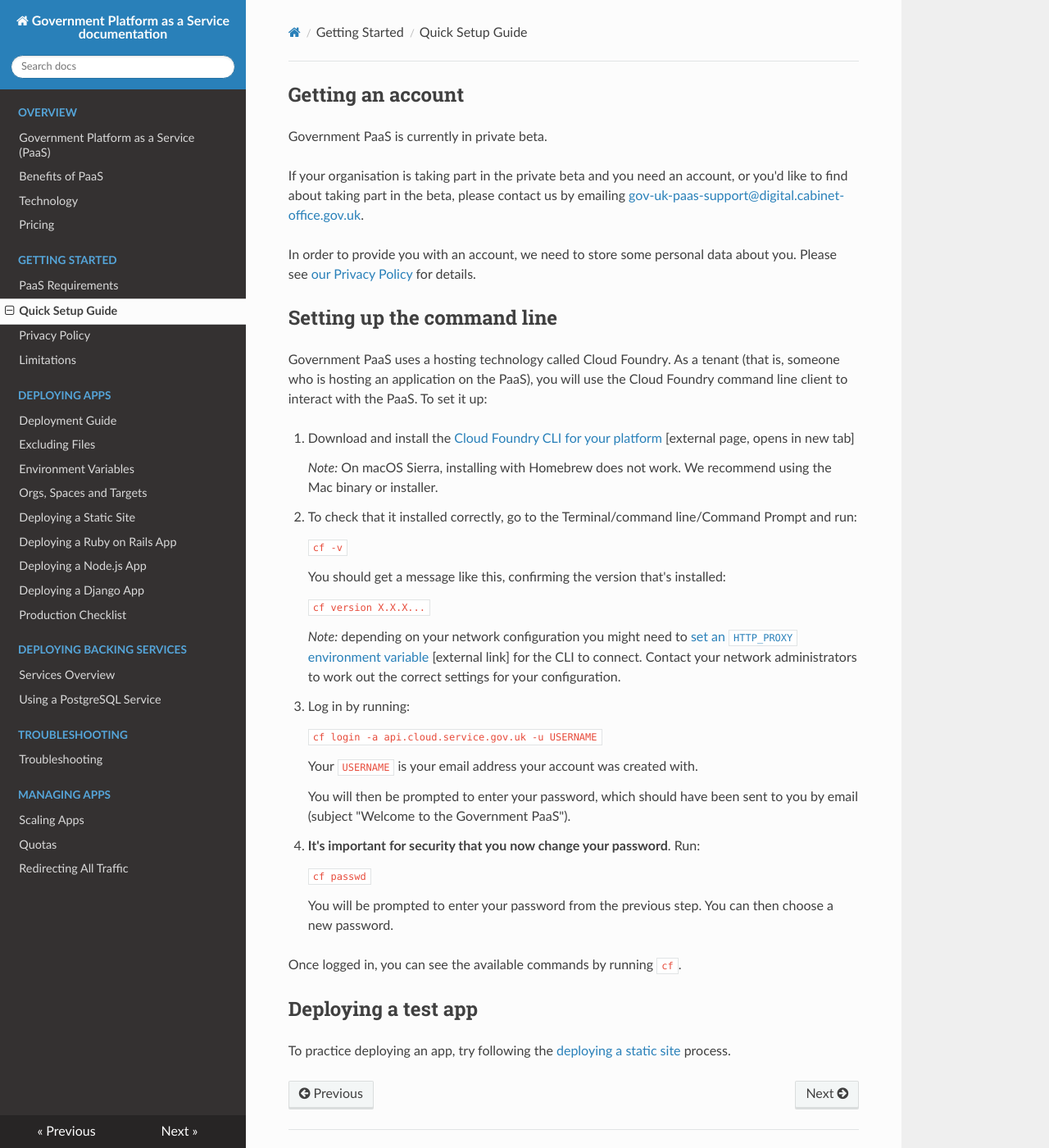
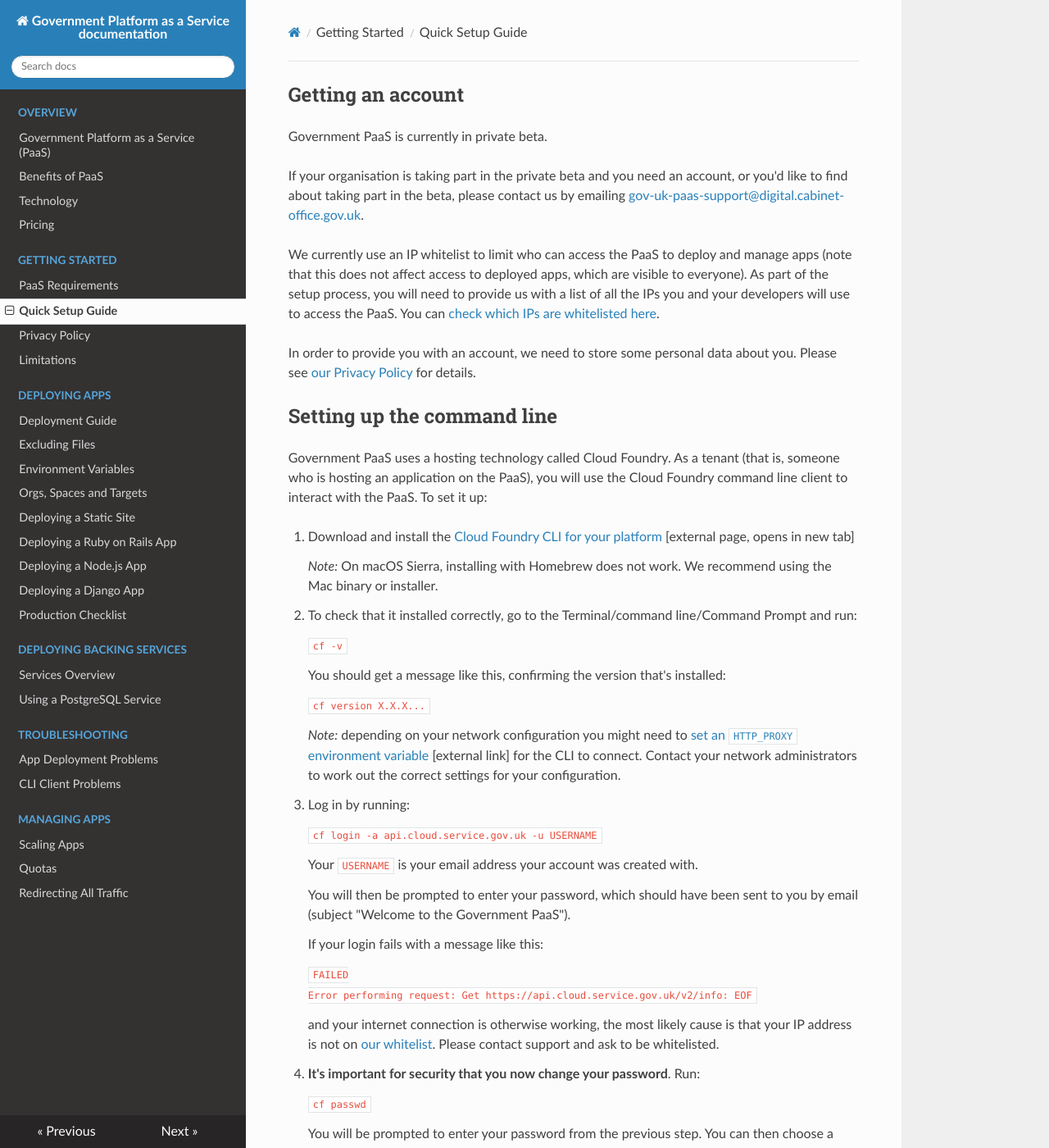
Before and after one commit to alphagov/paas-developer-docs, an MkDocs documentation site: the page built from docs/getting_started/quick_setup_guide.md, in a window 1280 px wide and 1400 px high. Shown: the whole window at 82% size. Built offline with MkDocs 1.6.1, drawn with Linux system fonts in a browser that asks for light colours; nearby versions of some CDN libraries; old or Windows-style settings are respelled for this version of MkDocs.

Commit message:
Document IP whitelist restrictions
This update adds an explanation of the IP whitelist to limit CLI access
to PaaS. See Pivotal story below for details.

If tenant's IP is not whitelisted, they can't use the PaaS at all, and
this is known to have been a problem for several users, so I have added
warnings in the Quick Setup guide, the Troubleshooting section, and in
the Limitations section.

To test: check that explanation is accurate and easy to understand.
Check that link to whitelist is accurate and confirm we should point
users to this information. In "Troubleshooting", check that the
description of what happens if you try to use the client without being
whitelisted is correct.

Pivotal story:
#131354965

Currently we only allow a limited set of IP addresses to access the CF
endpoints (CF, loggregator, UAA).
This is a temporary way of reducing our attack surface until we are
able to do some more work to secure the system from attack.
Things we could and possibly should document for tenants:
that their deployed applications are public and not whitelisted
that the restrictions will prevent them from running cf commands from
an IP address not on the list
that this is a temporary measure
that we can add IP addresses to the whitelist if required by tenants

````diff
--- a/docs/getting_started/quick_setup_guide.md
+++ b/docs/getting_started/quick_setup_guide.md
@@ -3,6 +3,8 @@
 Government PaaS is currently in private beta.
 
 If your organisation is taking part in the private beta and you need an account, or you'd like to find about taking part in the beta, please contact us by emailing [gov-uk-paas-support@digital.cabinet-office.gov.uk](mailto:gov-uk-paas-support@digital.cabinet-office.gov.uk).
+
+We currently use an IP whitelist to limit who can access the PaaS to deploy and manage apps (note that this does not affect access to deployed apps, which are visible to everyone). As part of the setup process, you will need to provide us with a list of all the IPs you and your developers will use to access the PaaS. You can [check which IPs are whitelisted here](https://github.com/alphagov/paas-cf/blob/master/terraform/prod.tfvars#L9).
 
 In order to provide you with an account, we need to store some personal data about you. Please see [our Privacy Policy](/getting_started/privacy) for details.
 
@@ -38,6 +40,15 @@ Government PaaS uses a hosting technology called Cloud Foundry. As a tenant (tha
 
     You will then be prompted to enter your password, which should have been sent to you by email (subject "Welcome to the Government PaaS").
 
+    If your login fails with a message like this:
+
+    ```
+    FAILED
+    Error performing request: Get https://api.cloud.service.gov.uk/v2/info: EOF
+    ```
+
+    and your internet connection is otherwise working, the most likely cause is that your IP address is not on [our whitelist](https://github.com/alphagov/paas-cf/blob/master/terraform/prod.tfvars#L9). Please contact support and ask to be whitelisted.
+
 4. **It's important for security that you now change your password**. Run:
 
      ``cf passwd``
--- a/mkdocs.yml
+++ b/mkdocs.yml
@@ -25,7 +25,8 @@ pages:
     - 'Services Overview': 'deploying_services/index.md'
     - 'Using a PostgreSQL Service': 'deploying_services/postgres.md'
 - Troubleshooting:
-    - 'Troubleshooting': 'troubleshooting/index.md'
+    - 'App Deployment Problems': 'troubleshooting/index.md'
+    - 'CLI Client Problems': 'troubleshooting/cli.md'
 - Managing Apps:
     - 'Scaling Apps' : 'managing_apps/scaling.md'
     - 'Quotas': 'managing_apps/quotas.md'
````
Also changed, not shown: docs/getting_started/limitations.md (+8 -0 lines), docs/troubleshooting/cli.md (added, +16 -0 lines), docs/troubleshooting/index.md (+2 -3 lines).
